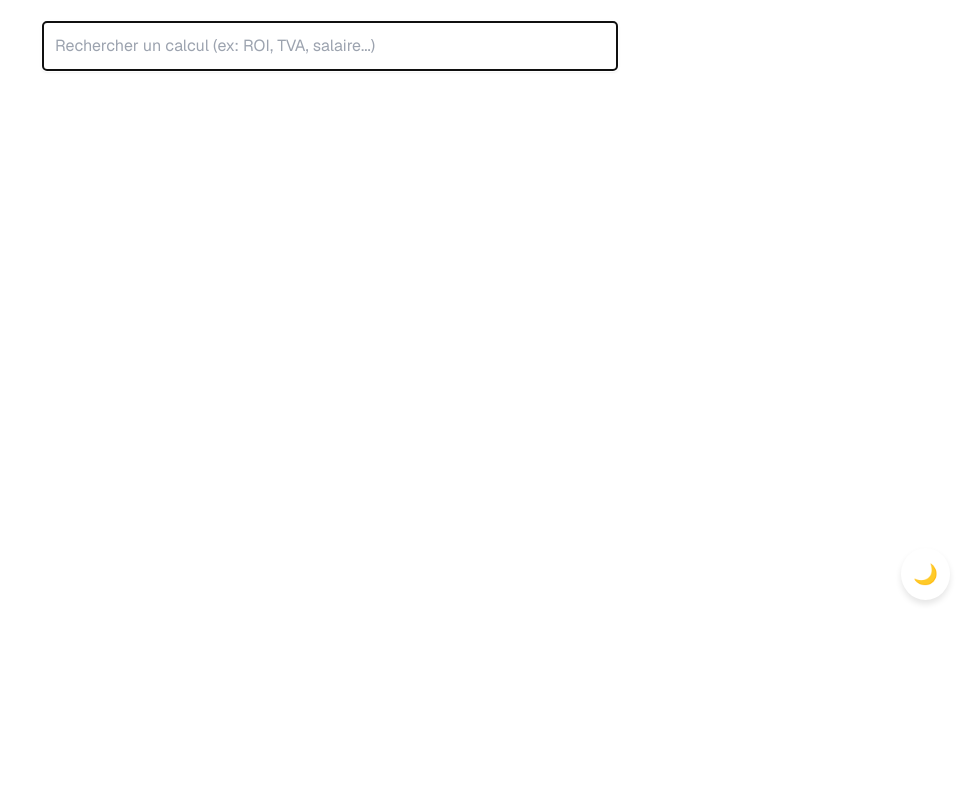
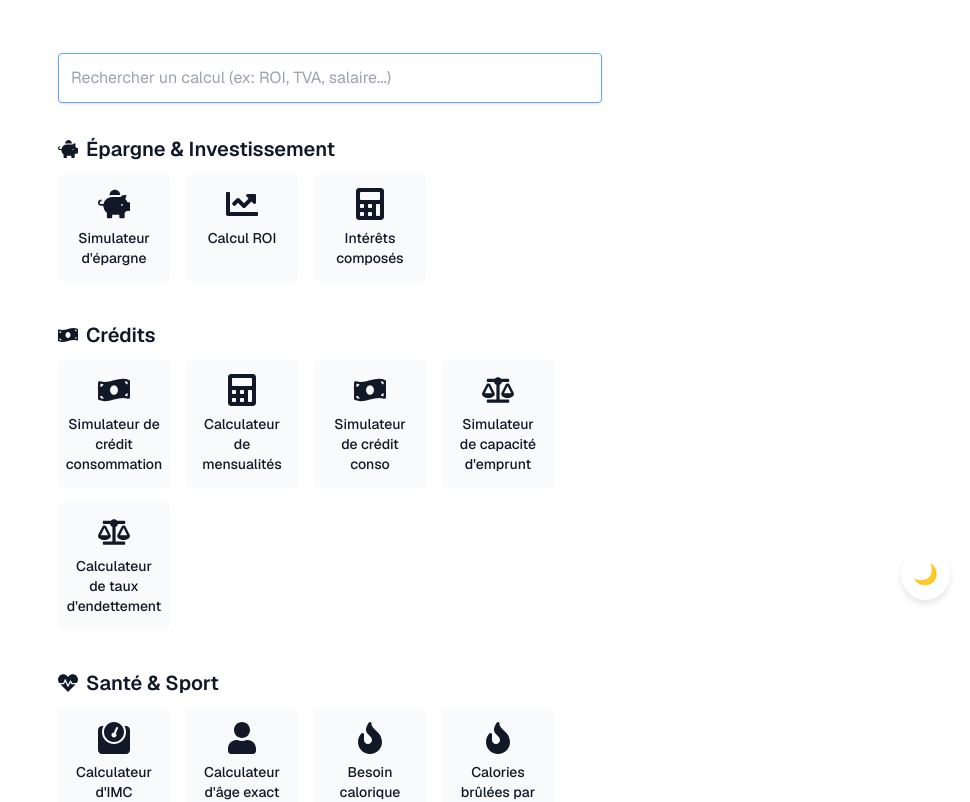
Before and after one commit to JaunePomme/Onecalc, a Next.js app: page / in a window 1280 px wide. Shown: the part 180-982 px from the top of the page, without its empty margins (310-1280 px from the left). Built offline with nearby package versions, Linux system fonts and the light colour scheme.

Commit message:
modif searchbar et affichage des logos en dessous

```diff
--- a/app/components/SearchBar.tsx
+++ b/app/components/SearchBar.tsx
@@ -1,146 +1,236 @@
 "use client";
 import { useState } from "react";
 import { useRouter } from "next/navigation";
+import { FaPiggyBank, FaChartLine, FaSolarPanel, FaMoneyBillWave, FaCalculator, FaBalanceScale, FaHeartbeat, FaRunning, FaFire, FaClock, FaCalendarAlt, FaWeight, FaUser, FaExchangeAlt } from "react-icons/fa";
 
-const calculators = [
+const categories = [
+    {
+        name: "Épargne & Investissement",
+        icon: <FaPiggyBank className="inline mr-2" />,
+        calculators: [
+            {
+                label: "Simulateur d'épargne",
+                path: "/epargne",
+                icon: <FaPiggyBank size={32} />,
+                keywords: ["epargne", "épargne", "placement", "investissement"],
+            },
             {
                 label: "Calcul ROI",
+                path: "/roi",
+                icon: <FaChartLine size={32} />,
                 keywords: ["roi", "retour sur investissement"],
-    path: "/roi",
             },
             {
-    label: "Simulateur d'épargne",
-    keywords: ["epargne", "simulateur d'épargne"],
-    path: "/epargne",
+                label: "Intérêts composés",
+                path: "/interets",
+                icon: <FaCalculator size={32} />,
+                keywords: ["intérêts", "interets", "composés", "capitalisation"],
+            },
+        ],
     },
     {
+        name: "Crédits",
+        icon: <FaMoneyBillWave className="inline mr-2" />,
+        calculators: [
+            {
                 label: "Simulateur de crédit consommation",
-    keywords: ["conso", "crédit"],
                 path: "/conso",
+                icon: <FaMoneyBillWave size={32} />,
+                keywords: ["conso", "crédit", "consommation"],
             },
             {
                 label: "Calculateur de mensualités",
-    keywords: ["mensu", "mensualite"],
                 path: "/mensualite",
+                icon: <FaCalculator size={32} />,
+                keywords: ["mensualité", "mensualite", "mensu", "crédit"],
             },
             {
-    label: "Simulateur de crédit conso ",
-    keywords: ["cout", "credit"],
+                label: "Simulateur de crédit conso",
                 path: "/credit",
+                icon: <FaMoneyBillWave size={32} />,
+                keywords: ["crédit", "conso", "coût", "cout"],
             },
             {
-    label: "Simulateur de capacité d'emprunt ",
-    keywords: ["simulateur", "emprunt", "capacité"],
+                label: "Simulateur de capacité d'emprunt",
                 path: "/emprunt",
-  },
-  {
-    label: "Calculateur d'IMC ",
-    keywords: ["santé", "imc"],
-    path: "/imc",
-  },
-  {
-    label: "Intérêts composés",
-    keywords: ["intérêts", "interets", "composés", "capitalisation", "placement"],
-    path: "/interets",
+                icon: <FaBalanceScale size={32} />,
+                keywords: ["emprunt", "capacité", "simulateur"],
             },
             {
                 label: "Calculateur de taux d'endettement",
-    keywords: ["endettement", "taux d'endettement", "dette", "charges", "revenus"],
                 path: "/endettement",
+                icon: <FaBalanceScale size={32} />,
+                keywords: ["endettement", "taux", "dette", "charges", "revenus"],
+            },
+        ],
     },
     {
-    label: "Compte à rebours",
-    keywords: ["timer", "compte à rebours", "minuteur", "alarme"],
-    path: "/compte-rebours",
+        name: "Santé & Sport",
+        icon: <FaHeartbeat className="inline mr-2" />,
+        calculators: [
+            {
+                label: "Calculateur d'IMC",
+                path: "/imc",
+                icon: <FaWeight size={32} />,
+                keywords: ["imc", "indice", "masse", "corporelle", "santé"],
             },
             {
                 label: "Calculateur d'âge exact",
-    keywords: ["âge", "age exact", "date de naissance", "anniversaire"],
                 path: "/age-exact",
-  },
-  {
-    label: "Allure, vitesse ou temps",
-    keywords: ["allure", "vitesse", "temps", "running", "course", "pace", "km/h", "min/km"],
-    path: "/allure-vitesse-temps",
+                icon: <FaUser size={32} />,
+                keywords: ["âge", "age", "date de naissance", "anniversaire"],
             },
             {
                 label: "Besoin calorique journalier",
-    keywords: ["besoin calorique", "tdee", "bmr", "calories", "dépense énergétique"],
                 path: "/besoin-calorique",
+                icon: <FaFire size={32} />,
+                keywords: ["calorie", "besoin", "tdee", "bmr", "dépense"],
             },
             {
                 label: "Calories brûlées par activité",
-    keywords: ["calories brûlées", "activité", "sport", "met", "dépense"],
                 path: "/calories-brulees",
+                icon: <FaFire size={32} />,
+                keywords: ["calories", "brûlées", "activité", "sport", "met"],
             },
             {
                 label: "Zones de fréquence cardiaque cible",
-    keywords: ["fc cible", "fréquence cardiaque", "cardio", "zones cardio", "karvonen"],
                 path: "/fc-cible",
+                icon: <FaHeartbeat size={32} />,
+                keywords: ["fc", "fréquence", "cardiaque", "cardio", "karvonen"],
+            },
+        ],
+    },
+    {
+        name: "Temps & Date",
+        icon: <FaClock className="inline mr-2" />,
+        calculators: [
+            {
+                label: "Compte à rebours",
+                path: "/compte-rebours",
+                icon: <FaClock size={32} />,
+                keywords: ["timer", "compte à rebours", "minuteur", "alarme"],
             },
             {
                 label: "Convertisseur d'heure entre villes",
-    keywords: ["convertisseur heure", "fuseau horaire", "heure ville", "décalage horaire"],
                 path: "/convertisseur-heure",
+                icon: <FaExchangeAlt size={32} />,
+                keywords: ["convertisseur", "heure", "fuseau", "ville", "décalage"],
             },
             {
                 label: "Heure locale actuelle",
-    keywords: ["heure actuelle", "heure locale", "fuseau", "ville", "maintenant"],
                 path: "/heure-actuelle",
+                icon: <FaClock size={32} />,
+                keywords: ["heure", "actuelle", "locale", "maintenant"],
             },
             {
                 label: "Jours entre deux dates",
-    keywords: ["jours", "dates", "différence", "calendrier", "nombre de jours"],
                 path: "/jours-entre-deux-dates",
+                icon: <FaCalendarAlt size={32} />,
+                keywords: ["jours", "dates", "différence", "calendrier"],
             },
-  // ...ajoute ici les autres calculs avec leurs mots-clés et chemins
+        ],
+    },
+    {
+        name: "Sport & Performance",
+        icon: <FaRunning className="inline mr-2" />,
+        calculators: [
+            {
+                label: "Allure, vitesse ou temps",
+                path: "/allure-vitesse-temps",
+                icon: <FaRunning size={32} />,
+                keywords: [
+                    "allure",
+                    "vitesse",
+                    "temps",
+                    "running",
+                    "course",
+                    "pace",
+                    "km/h",
+                    "min/km",
+                ],
+            },
+        ],
+    },
 ];
+
+function highlight(text: string, query: string) {
+    if (!query) return text;
+    const regex = new RegExp(`(${query.replace(/[.*+?^${}()|[\]\\]/g, "\\$&")})`, "gi");
+    const parts = text.split(regex);
+    return parts.map((part, i) =>
+        regex.test(part) && part.toLowerCase() === query.toLowerCase() ? (
+            <span
+                key={i}
+                style={{
+                    background: "#fff59d",
+                    color: "#222",
+                    borderRadius: "2px",
+                    padding: "0 1px",
+                }}
+            >
+                {part}
+            </span>
+        ) : (
+            part
+        )
+    );
+}
 
 export default function SearchBar() {
     const [query, setQuery] = useState("");
-  const [results, setResults] = useState<typeof calculators>([]);
     const router = useRouter();
 
-  const handleChange = (e: React.ChangeEvent<HTMLInputElement>) => {
-    const value = e.target.value;
-    setQuery(value);
-    if (value.length > 1) {
-      const filtered = calculators.filter((calc) =>
-        [calc.label, ...calc.keywords].some((word) =>
-          word.toLowerCase().includes(value.toLowerCase()),
+    // Filtrage dynamique
+    const filteredCategories =
+        query.length > 1
+            ? categories
+                    .map((cat) => ({
+                        ...cat,
+                        calculators: cat.calculators.filter((calc) =>
+                            [calc.label, ...(calc.keywords || [])]
+                                .some((word) => word.toLowerCase().includes(query.toLowerCase()))
                         ),
-      );
-      setResults(filtered);
-    } else {
-      setResults([]);
-    }
-  };
-
-  const handleSelect = (calc: (typeof calculators)[0]) => {
-    setQuery("");
-    setResults([]);
-    router.push(calc.path);
-  };
-
-  const handleSubmit = (e: React.FormEvent) => {
-    e.preventDefault();
-    if (results.length > 0) {
-      handleSelect(results[0]);
-    }
-  };
+                    }))
+                    .filter((cat) => cat.calculators.length > 0)
+            : categories;
 
     return (
-    <form onSubmit={handleSubmit} className="w-full relative">
+        <div className="w-full max-w-4xl mx-auto pt-8 px-4">
+            <div className="flex justify-center mb-8">
                 <input
                     type="text"
                     value={query}
-        onChange={handleChange}
+                    onChange={(e) => setQuery(e.target.value)}
                     placeholder="Rechercher un calcul (ex: ROI, TVA, salaire...)"
-        className="w-full p-3 rounded border border-gray-300 dark:border-gray-700 bg-white dark:bg-gray-900 text-gray-900 dark:text-gray-100 shadow"
-        autoFocus
+                    className="w-full max-w-xl p-3 rounded border border-blue-400 bg-white dark:bg-gray-900 text-gray-900 dark:text-gray-100 shadow"
                 />
-      {query.length > 1 && results.length === 0 && (
-        <div className="absolute z-10 bg-white dark:bg-gray-900 border border-gray-200 dark:border-gray-700 w-full mt-1 rounded shadow p-4 text-center text-gray-600 dark:text-gray-300">
+            </div>
+            <div className="flex flex-col gap-8">
+                {filteredCategories.map((cat) => (
+                    <div key={cat.name}>
+                        <h2 className="text-xl font-semibold mb-3 flex items-center">
+                            {cat.icon}
+                            {cat.name}
+                        </h2>
+                        <div className="flex flex-row flex-wrap gap-4 mb-2">
+                            {cat.calculators.map((calc) => (
+                                <button
+                                    key={calc.path}
+                                    onClick={() => router.push(calc.path)}
+                                    className="flex flex-col items-center w-28 p-3 bg-gray-50 dark:bg-gray-800 rounded hover:bg-blue-50 dark:hover:bg-blue-900 transition cursor-pointer border border-transparent hover:border-blue-400"
+                                >
+                                    <div>{calc.icon}</div>
+                                    <span className="mt-2 text-center text-sm font-medium text-gray-900 dark:text-gray-100">
+                                        {highlight(calc.label, query)}
+                                    </span>
+                                </button>
+                            ))}
+                        </div>
+                    </div>
+                ))}
+            </div>
+            {query.length > 1 && filteredCategories.length === 0 && (
+                <div className="text-center text-gray-500 mt-8">
                     Aucun calcul trouvé.
                     <br />
                     Vérifiez l’orthographe ou{" "}
@@ -150,19 +240,6 @@ export default function SearchBar() {
                     pour suggérer une nouvelle fonctionnalité&nbsp;!
                 </div>
             )}
-      {results.length > 0 && (
-        <ul className="absolute z-10 bg-white dark:bg-gray-900 border border-gray-200 dark:border-gray-700 w-full mt-1 rounded shadow">
-          {results.map((calc) => (
-            <li
-              key={calc.path}
-              className="p-3 cursor-pointer hover:bg-gray-100 dark:hover:bg-gray-800"
-              onClick={() => handleSelect(calc)}
-            >
-              {calc.label}
-            </li>
-          ))}
-        </ul>
-      )}
-    </form>
+        </div>
     );
 }
--- a/package.json
+++ b/package.json
@@ -11,8 +11,9 @@
   },
   "dependencies": {
     "next": "15.1.4",
-    "react": "^19.0.0",
-    "react-dom": "^19.0.0"
+    "react": "^19.1.1",
+    "react-dom": "^19.0.0",
+    "react-icons": "^5.5.0"
   },
   "devDependencies": {
     "@eslint/eslintrc": "^3",
```
Also changed, not shown: 1 other file (tests, documents, lock files or other folders). Lines whose indentation alone changed are shown as unchanged.
